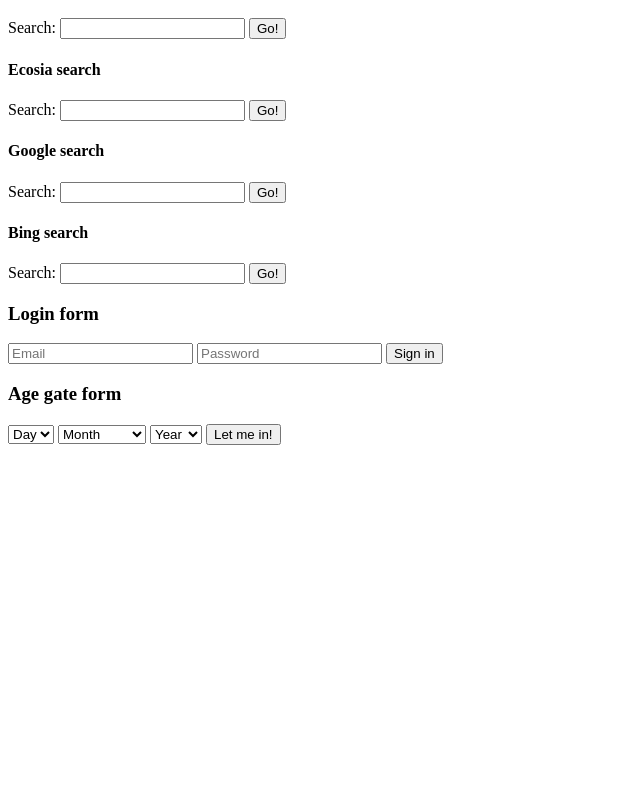
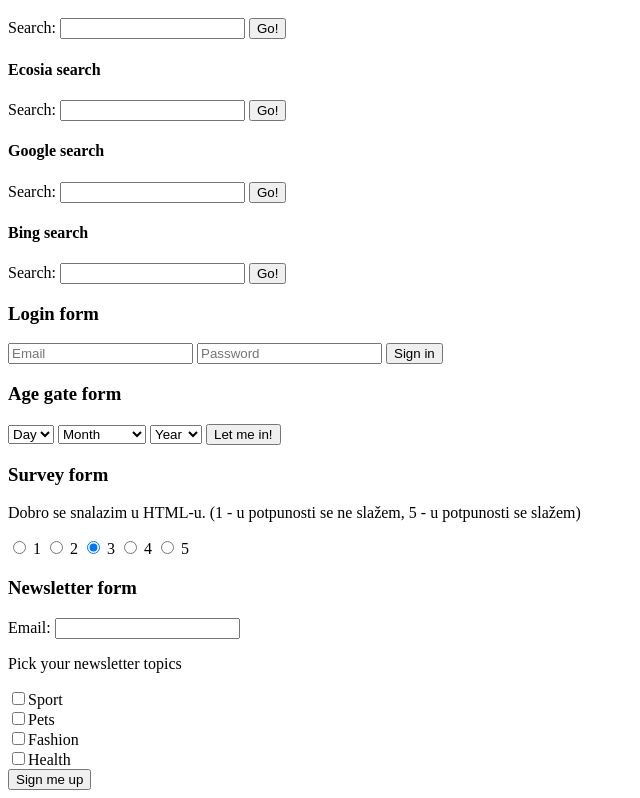
Before and after one commit to kbartoluci/algebra-frontend-cheat-sheet, a plain HTML site: page index.html in a window 1280 px wide. Shown: the part 4076-4874 px from the top of the page, without its empty margins (0-640 px from the left). Before the commit the page ends 4529 px from the top, so only its background shows below. Drawn offline with Linux system fonts and the light colour scheme.

Commit message:
add Newsletter form

```diff
--- a/index.html
+++ b/index.html
@@ -331,5 +331,32 @@
             </select>
             <button type="submit">Let me in!</button>
         </form>
+        <h3>Survey form</h3>
+        <form action="">
+            <p>Dobro se snalazim u HTML-u. (1 - u potpunosti se ne slažem, 5 - u potpunosti se slažem)</p>
+            <!-- input stavimo u label , klik na broj oznaci radio button-->
+            <!-- mogli smo label dodat sa for kao prije-->
+            <label><input type="radio" name="answer" value="1"> 1</label>
+            <label><input type="radio" name="answer" value="2"> 2</label>
+            <!-- checked odmah odabrana vrijednost-->
+            <label><input type="radio" name="answer"  value="3"checked> 3</label>
+            <label><input type="radio" name="answer" value="4"> 4</label>
+            <label><input type="radio" name="answer" value="5"> 5</label>
+        </form>
+        <h3>Newsletter form</h3>
+        <form action="" autocomplete="off">
+            <label for="email">Email:</label>
+            <input id="email" type="email" name="email"  required>
+            <p>Pick your newsletter topics</p>
+            <label><input type="checkbox" name="newsletter_sport">Sport</label>
+            <br>
+            <label><input type="checkbox" name="newsletter_pets">Pets</label>
+            <br>
+            <label><input type="checkbox" name="newsletter_fashion">Fashion</label>
+            <br>
+            <label><input type="checkbox" name="newsletter_health">Health</label>
+            <br>
+            <button type="submit">Sign me up</button>
+        </form>
     </body>
 </html>
```
